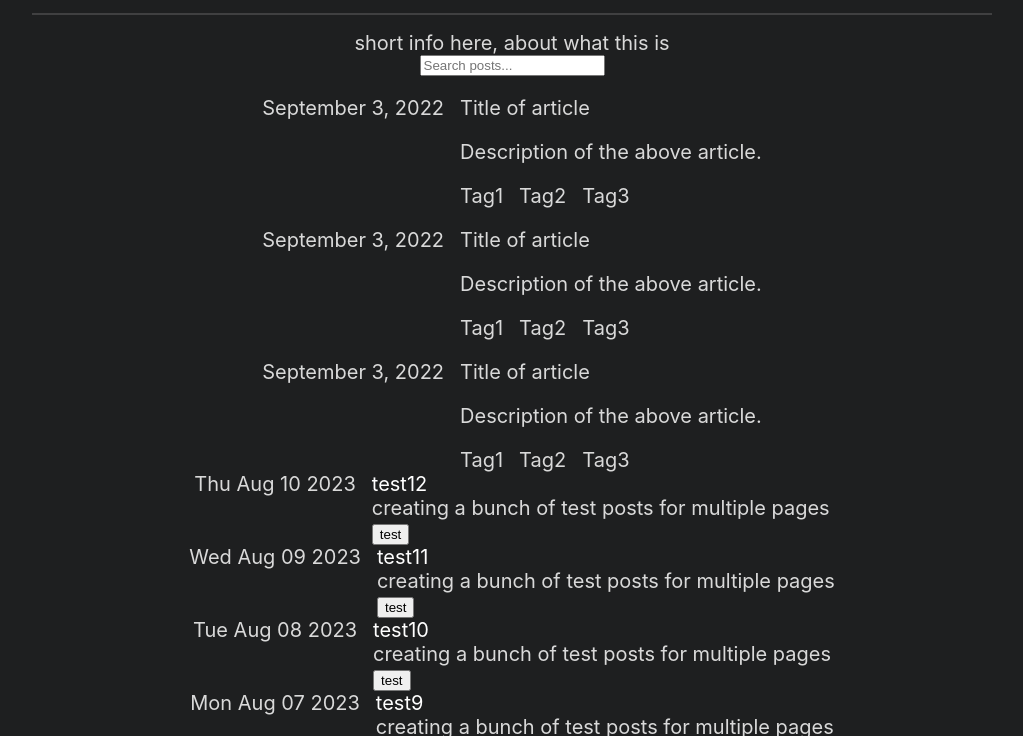
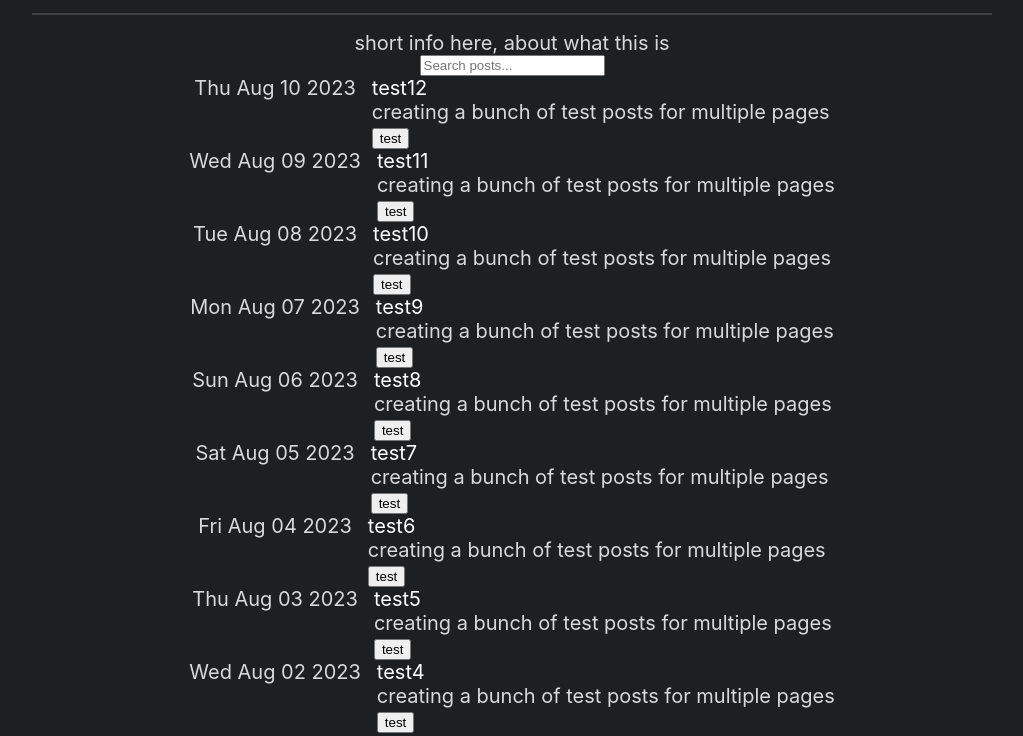
Before and after one commit to ag-dragon/ag-dragon.github.io, a website: page posts.html in a window 1280 px wide. Shown: the part 49-785 px from the top of the page, without its empty margins (128-1151 px from the left). Drawn offline with Linux system fonts and the light colour scheme.

Commit message:
Remove test articles from posts.html

```diff
--- a/posts.html
+++ b/posts.html
@@ -25,44 +25,7 @@
         </div>
 
 
-        <div class="articles">
-            <div class="article">
-                <p>September 3, 2022</p>
-                <div>
-                    <p>Title of article</p>
-                    <p>Description of the above article.</p>
-                    <ul>
-                        <li>Tag1</li>
-                        <li>Tag2</li>
-                        <li>Tag3</li>
-                    </ul>
-                </div>
-            </div>
-            <div class="article">
-                <p>September 3, 2022</p>
-                <div>
-                    <p>Title of article</p>
-                    <p>Description of the above article.</p>
-                    <ul>
-                        <li>Tag1</li>
-                        <li>Tag2</li>
-                        <li>Tag3</li>
-                    </ul>
-                </div>
-            </div>
-            <div class="article">
-                <p>September 3, 2022</p>
-                <div>
-                    <p>Title of article</p>
-                    <p>Description of the above article.</p>
-                    <ul>
-                        <li>Tag1</li>
-                        <li>Tag2</li>
-                        <li>Tag3</li>
-                    </ul>
-                </div>
-            </div>
-        </div>
+        <div class="articles"></div>
 
         <div class="button-container">
             <button id="previous">Previous</button>
```
